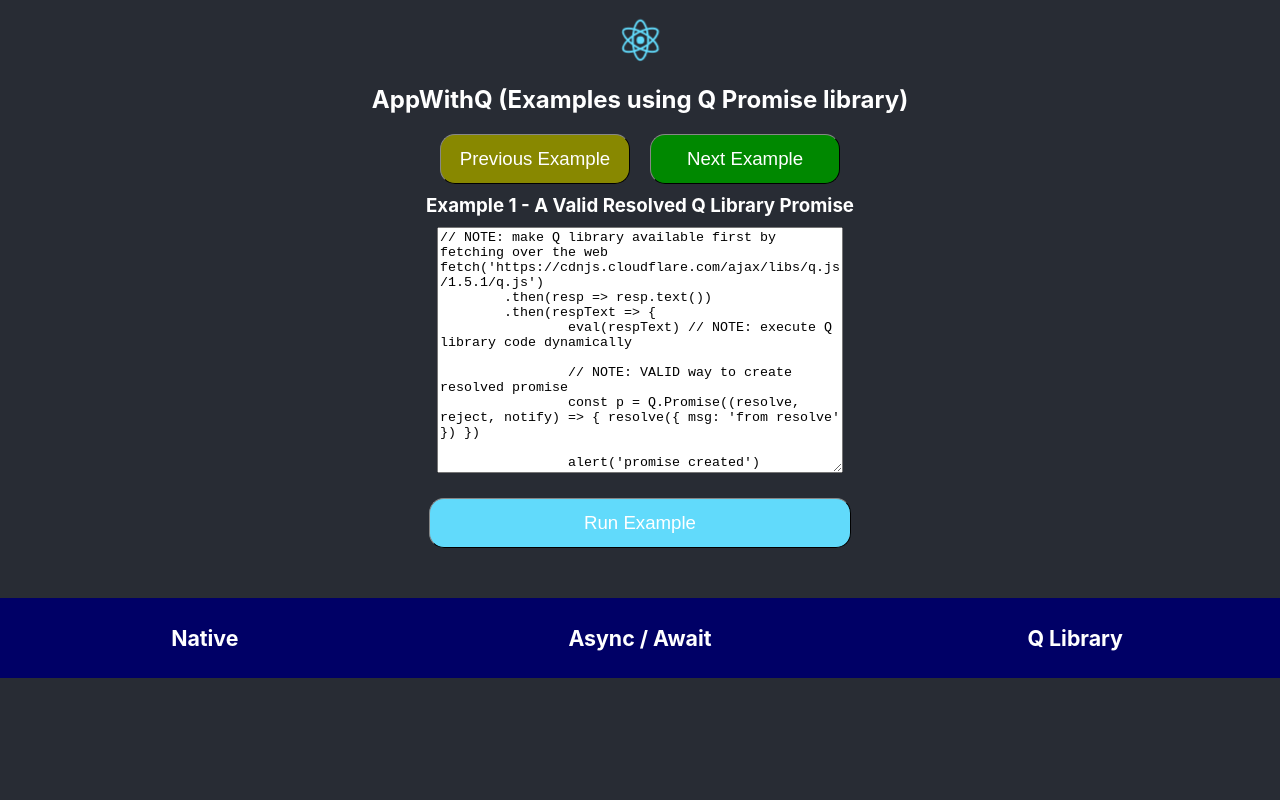
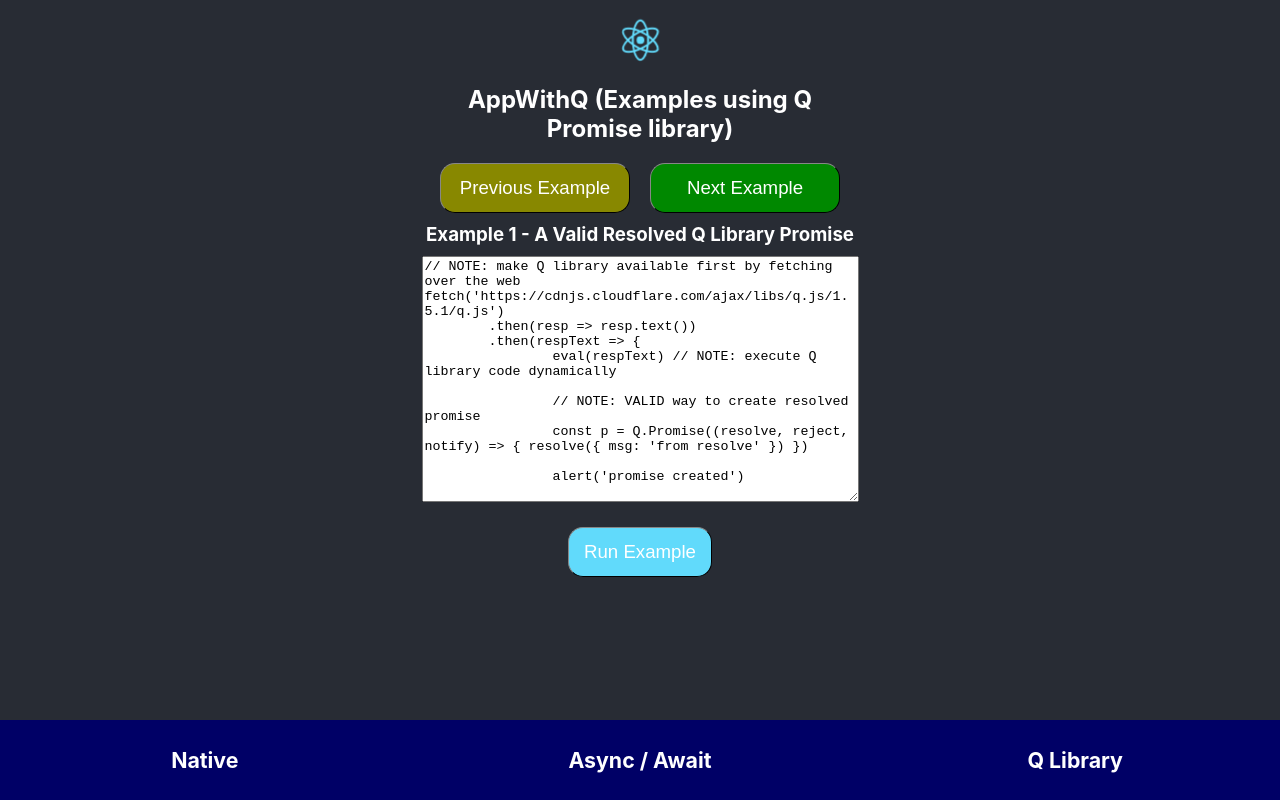
Before and after one commit to Wolven531/promise-tests, a React (Create React App) app: page /q in a window 1280 px wide. Built offline with nearby package versions, Linux system fonts and the light colour scheme.

Commit message:
Fix footer sticking to bottom of page

```diff
--- a/src/App.css
+++ b/src/App.css
@@ -1,5 +1,31 @@
 body {
 	background-color: #282c34;
+	display: grid;
+	height: 100vh;
+}
+
+#root {
+	align-self: stretch;
+	display: grid;
+	grid-template-areas:
+		". content ."
+		"footer footer footer";
+	grid-template-columns: 5px 1fr 5px;
+	grid-template-rows: 1fr 80px;
+}
+
+@media only screen and (min-width: 900px) {
+	#root {
+		grid-template-columns: repeat(3, 1fr);
+	}
+}
+
+#root > * {
+	grid-area: content;
+}
+
+#root nav {
+	grid-area: footer;
 }
 
 .app {
@@ -24,10 +50,6 @@ body {
 
 .app-link {
 	color: #61dafb;
-}
-
-#root nav {
-	height: 80px;
 }
 
 #root nav ul {
--- a/src/ExampleViewer.css
+++ b/src/ExampleViewer.css
@@ -73,11 +73,8 @@
 
 .example-viewer .example-txt {
 	margin-bottom: 25px;
-	/* maxWidth: '98vw' */
-	max-width: 400px;
+	/* max-width: 400px; */
 	overflow-x: scroll;
 	overflow-y: scroll;
-	scrollbar-width: 10px;
 	/* word-wrap: none; */
-
 }
```
